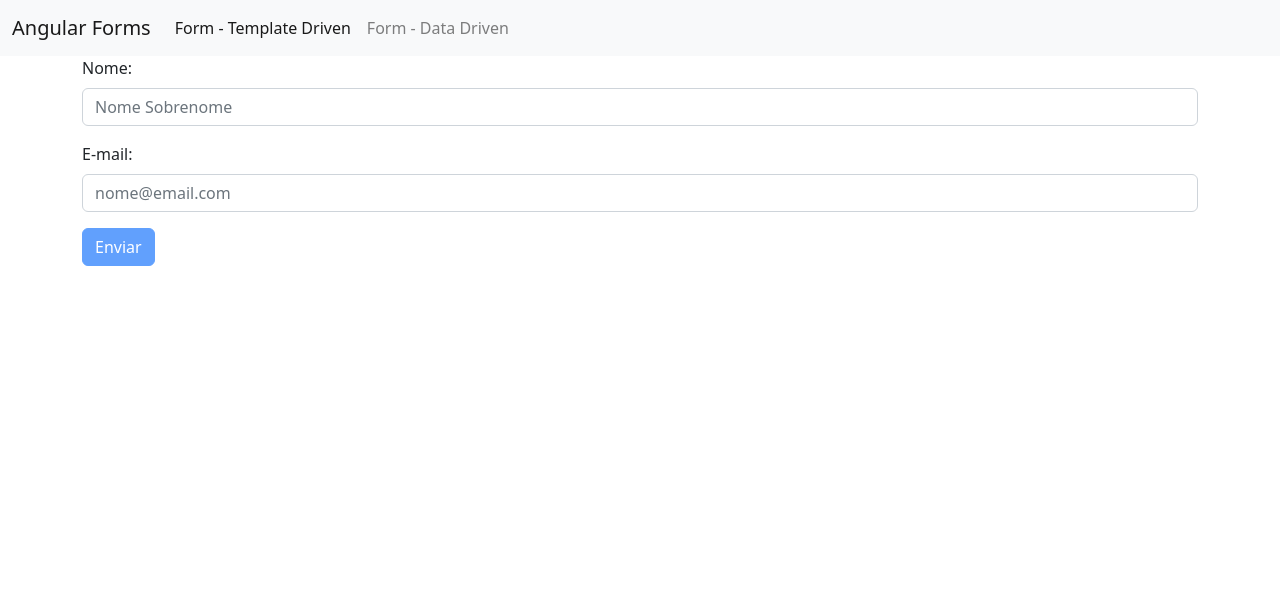
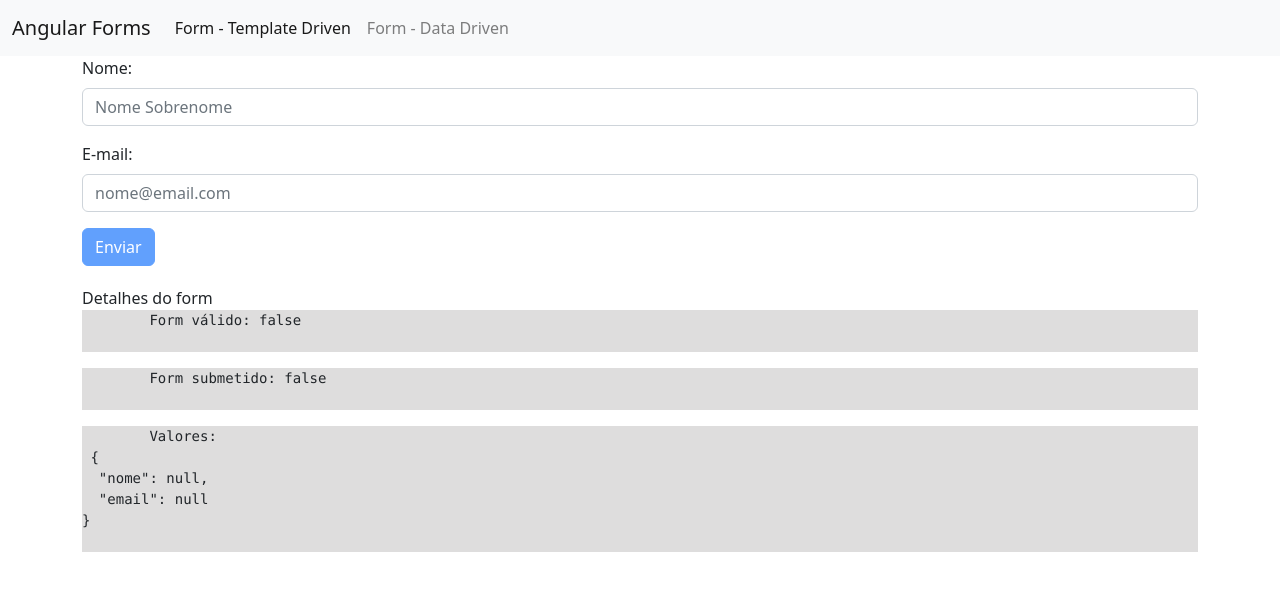
Before and after one commit to LineCaleffi/Forms, an Angular app: page /templateForm in a window 1280 px wide. Shown: the top 590 px of the page. Built offline with nearby package versions, Linux system fonts and the light colour scheme.

Commit message:
Verificando dados do Form no template com JSON

```diff
--- a/src/app/app.module.ts
+++ b/src/app/app.module.ts
@@ -10,11 +10,12 @@
 import { AppComponent } from './app.component';
 import { TemplateFormComponent } from './template-form/template-form.component';
 import { DataFormComponent } from './data-form/data-form.component';
+import { FormDebugComponent } from './form-debug/form-debug.component';
 
 @NgModule({
   declarations: [
     AppComponent,
-    DataFormComponent
+    DataFormComponent,
   ],
   imports: [
     BrowserModule,
--- /dev/null
+++ b/src/app/form-debug/form-debug.component.css
@@ -0,0 +1,5 @@
+pre{
+    /*border: solid;*/
+    border-color: brown;
+    background-color: rgb(222, 221, 221);
+}
--- /dev/null
+++ b/src/app/form-debug/form-debug.component.html
@@ -0,0 +1,12 @@
+<div style="margin-top: 20px" *ngIf="form">
+    <div>Detalhes do form</div>
+    <pre>
+        Form válido: {{ form.valid }}
+    </pre>
+    <pre>
+        Form submetido: {{ form.submitted }}
+    </pre>
+    <pre>
+        Valores:  <br> {{ form.value | json }}
+    </pre>
+</div>
--- /dev/null
+++ b/src/app/form-debug/form-debug.component.ts
@@ -0,0 +1,15 @@
+import { Component, Input, OnInit } from '@angular/core';
+
+@Component({
+  selector: 'app-form-debug',
+  templateUrl: './form-debug.component.html',
+  styleUrls: ['./form-debug.component.css']
+})
+export class FormDebugComponent implements OnInit{
+
+  @Input()
+  form: any;
+
+  ngOnInit(): void {
+  }
+}
--- a/src/app/template-form/template-form.component.html
+++ b/src/app/template-form/template-form.component.html
@@ -25,7 +25,9 @@
     </div>
     </div>
     <button type="submit" class="btn btn-primary" [disabled]="!f.valid">Enviar</button>
-</form>
+
+    <app-form-debug [form]="f"></app-form-debug>
+ </form>
 
   <!--
       aula 80
--- a/src/app/template-form/template-form.module.ts
+++ b/src/app/template-form/template-form.module.ts
@@ -2,12 +2,14 @@
 import { NgModule } from '@angular/core';
 import { CommonModule } from '@angular/common';
 import { TemplateFormComponent } from './template-form.component';
+import { FormDebugComponent } from '../form-debug/form-debug.component';
 
 
 
 @NgModule({
   declarations: [
-    TemplateFormComponent
+    TemplateFormComponent,
+    FormDebugComponent
   ],
   imports: [
     CommonModule,
```
Also changed, not shown: 1 other file (tests, documents, lock files or other folders).
